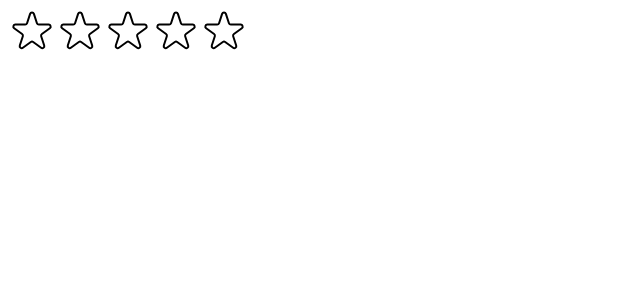
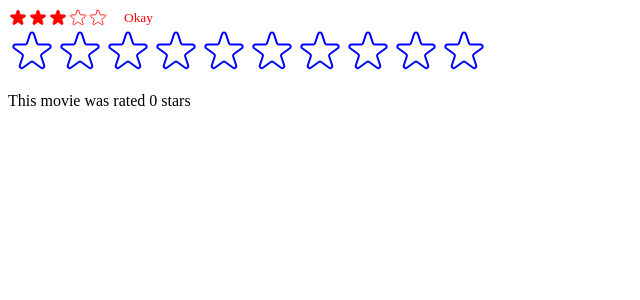
Before and after one commit to frfry/usePopcorn, a React (Create React App) app: page / in a window 1280 px wide. Shown: the top 300 px of the page, without its empty margins (0-640 px from the left). Built offline with nearby package versions, Linux system fonts and the light colour scheme.

Commit message:
Improve Reusability

```diff
--- a/src/StarRating.js
+++ b/src/StarRating.js
@@ -4,25 +4,33 @@
 
 const starContainerStyle = { display: "flex" };
 
-const textStyle = { lineHeight: "1", margin: "0" };
 
-const starStyle = {
-  width: "48px",
-  height: "48px",
-  display: "block",
-  cursor: "pointer",
-};
 
-export default function StarRating({ maxRating = 5 }) {
-  const [rating, setRating] = useState(0);
+export default function StarRating({
+  maxRating = 5,
+  color = "#fcc419",
+  size = 48,
+  className = "",
+  messages = [],
+  defaultRating = 0,
+  onSetRating,
+}) {
+  const [rating, setRating] = useState(defaultRating);
   const [tempRating, setTempRating] = useState(0);
 
   function handleRating(rating) {
     setRating(rating);
+    onSetRating(rating);
   }
+  const textStyle = {
+    lineHeight: "1",
+    margin: "0",
+    color,
+    fontSize: `${size / 1.5}px`,
+  };
 
   return (
-    <div style={containerStyle}>
+    <div style={containerStyle} className={className}>
       <div style={starContainerStyle}>
         {Array.from({ length: maxRating }, (_, i) => (
           <Star
@@ -31,15 +39,28 @@
             onRate={() => handleRating(i + 1)}
             onHoverIn={() => setTempRating(i + 1)}
             onHoverOut={() => setTempRating(0)}
+            color={color}
+            size={size}
           />
         ))}
       </div>
-      <p style={textStyle}>{tempRating || rating || ""}</p>
+      <p style={textStyle}>
+        {messages.length === maxRating
+          ? messages[tempRating ? tempRating - 1 : rating - 1]
+          : tempRating || rating || ""}
+      </p>
     </div>
   );
 }
 
-function Star({ onRate, full, onHoverIn, onHoverOut }) {
+function Star({ onRate, full, onHoverIn, onHoverOut, color, size }) {
+  const starStyle = {
+    width: `${size}px`,
+    height: `${size}px`,
+    display: "block",
+    cursor: "pointer",
+  };
+
   return (
     <span
       role="button"
@@ -52,8 +73,8 @@
         <svg
           xmlns="http://www.w3.org/2000/svg"
           viewBox="0 0 20 20"
-          fill="#000"
-          stroke="#000"
+          fill={color}
+          stroke={color}
         >
           <path d="M9.049 2.927c.3-.921 1.603-.921 1.902 0l1.07 3.292a1 1 0 00.95.69h3.462c.969 0 1.371 1.24.588 1.81l-2.8 2.034a1 1 0 00-.364 1.118l1.07 3.292c.3.921-.755 1.688-1.54 1.118l-2.8-2.034a1 1 0 00-1.175 0l-2.8 2.034c-.784.57-1.838-.197-1.539-1.118l1.07-3.292a1 1 0 00-.364-1.118L2.98 8.72c-.783-.57-.38-1.81.588-1.81h3.461a1 1 0 00.951-.69l1.07-3.292z" />
         </svg>
@@ -62,7 +83,7 @@
           xmlns="http://www.w3.org/2000/svg"
           fill="none"
           viewBox="0 0 24 24"
-          stroke="#000"
+          stroke={color}
         >
           <path
             strokeLinecap="round"
--- a/src/index.js
+++ b/src/index.js
@@ -1,14 +1,33 @@
-import React from "react";
+import React, { useState } from "react";
 import ReactDOM from "react-dom/client";
 //import "./index.css";
 //import App from "./App";
 
 import StarRating from "./StarRating";
 
+function Test() {
+  const [movieRating, setMovieRating] = useState(0);
+
+  return (
+    <div>
+      <StarRating color="blue" maxRating={10} onSetRating={setMovieRating} />
+      <p>This movie was rated {movieRating} stars</p>
+    </div>
+  );
+}
+
 const root = ReactDOM.createRoot(document.getElementById("root"));
 root.render(
   <React.StrictMode>
     {/* <App /> */}
-    <StarRating maxRating={5} />
+    <StarRating
+      maxRating={5}
+      className="test"
+      color="red"
+      messages={["Terrible", "Bad", "Okay", "Good", "Amazing"]}
+      defaultRating={3}
+      size={20}
+    />
+    <Test />
   </React.StrictMode>
 );
```
